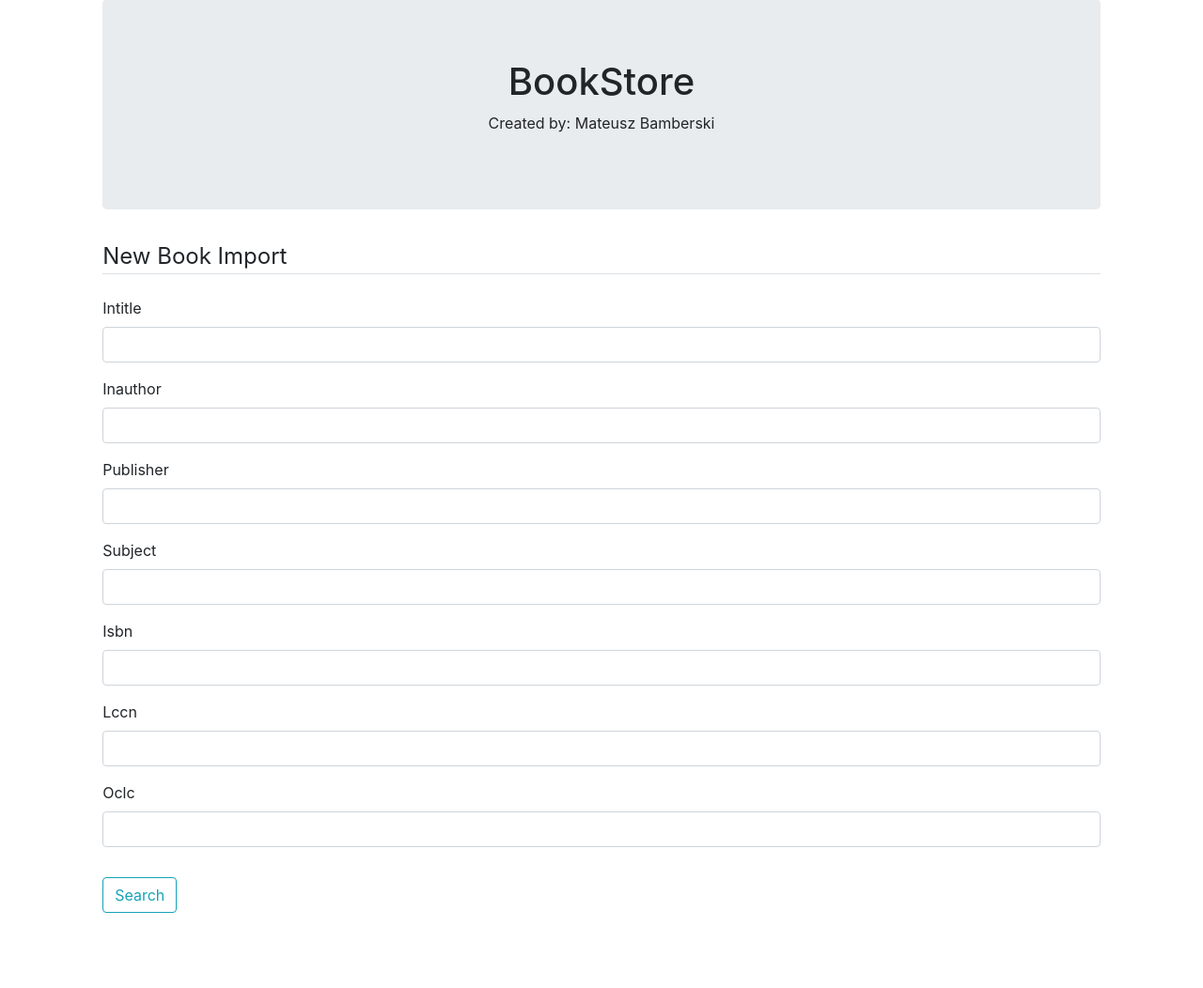
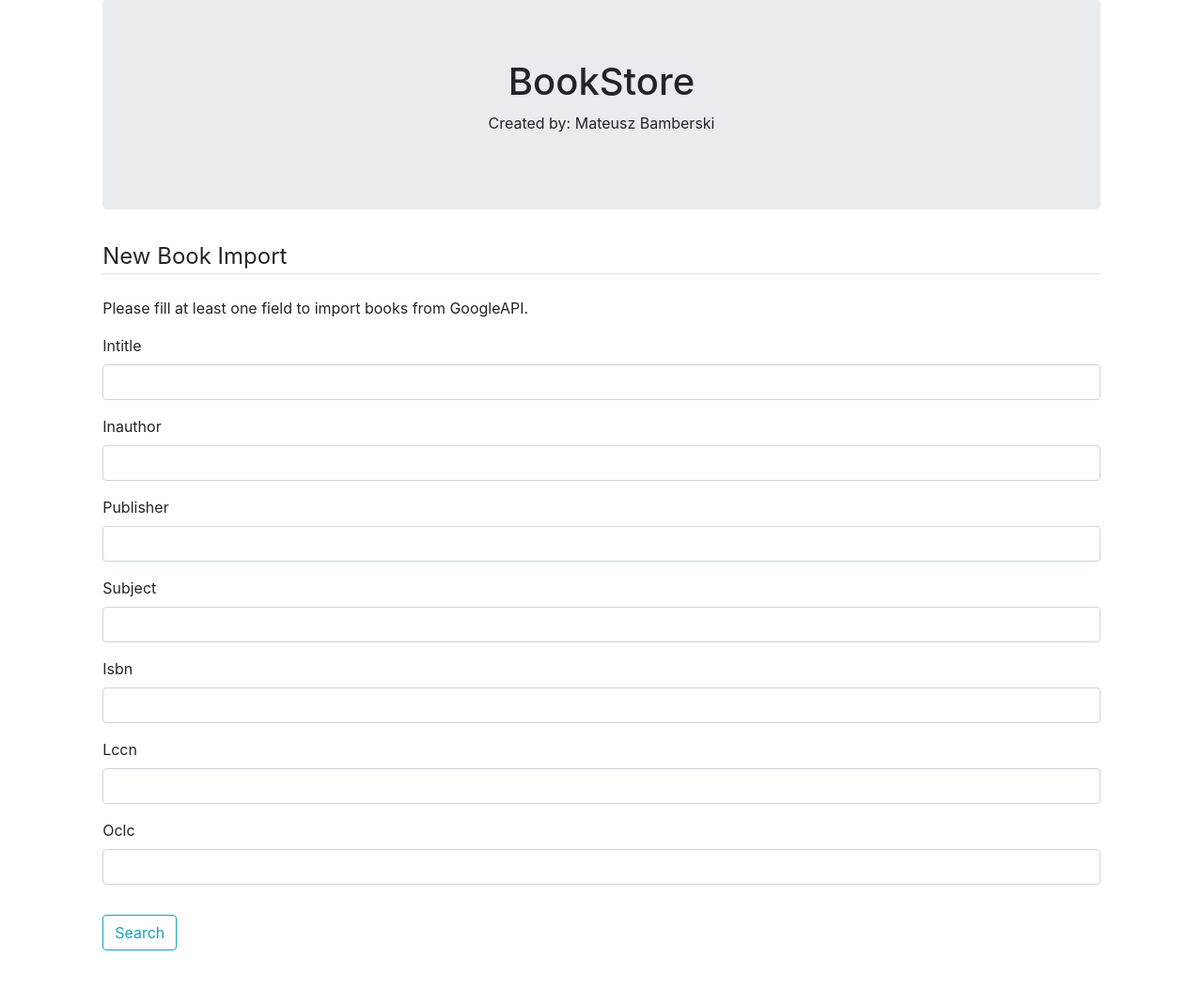
Before and after one commit to matbamberski/MyAwesomeBookStore, a Django app: page /book/import/ in a window 1280 px wide. Shown: the part 57-1109 px from the top of the page at 94% size. Before the commit the page ends 1029 px from the top, so only its background shows below. Run offline with Django 3.2, Linux system fonts and the light colour scheme; some libraries are stand-ins or nearby versions.

Commit message:
Added import description

```diff
--- a/books/templates/books/book_import.html
+++ b/books/templates/books/book_import.html
@@ -21,6 +21,7 @@
                     {% csrf_token %}
                     <fieldset class="form-group">
                         <legend class="border-bottom mb-4">New Book Import</legend>
+                        <p>Please fill at least one field to import books from GoogleAPI.</p>
                         {{ form|crispy }}
                     </fieldset>
                     <div class="form-group">
```
